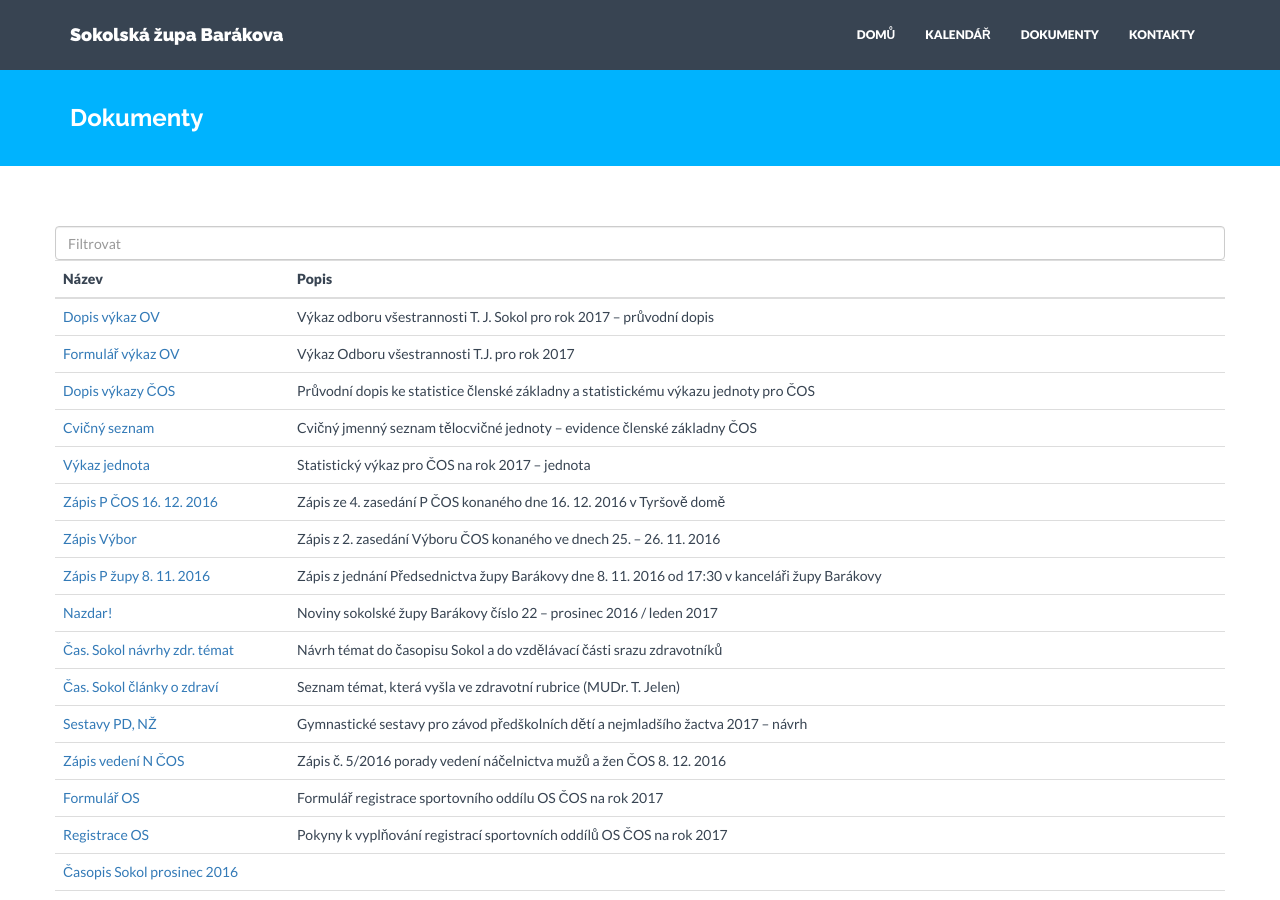
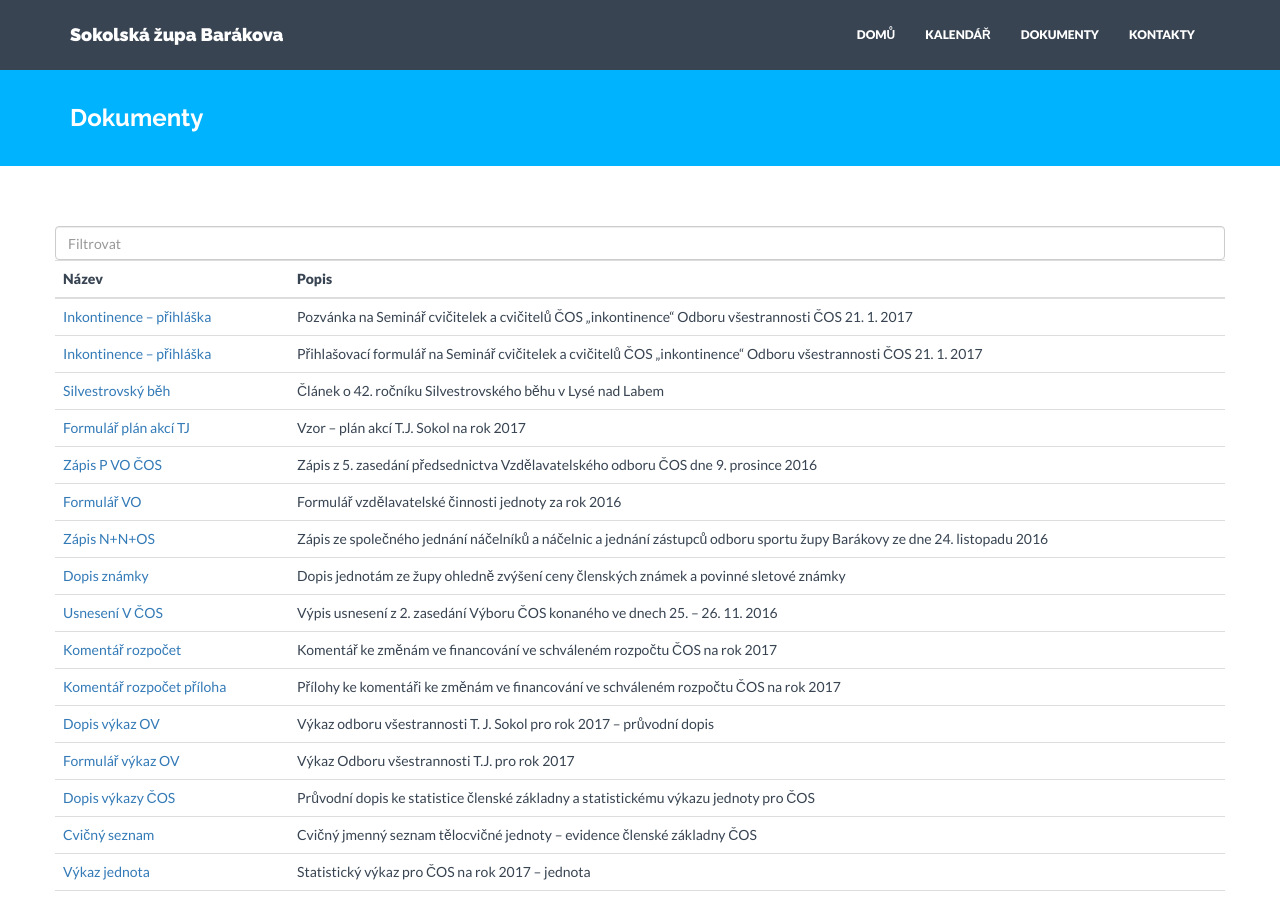
Before and after one commit to milanhybner/zbarakova.cz, a Jekyll site: the page built from dokumenty.md, in a window 1280 px wide and 900 px high. Built offline with Jekyll 4.4.1, drawn with Linux system fonts in a browser that asks for light colours; nearby versions of some CDN libraries.

Commit message:
přidány dokumenty

```diff
--- a/_data/dokumenty.yaml
+++ b/_data/dokumenty.yaml
@@ -1,3 +1,47 @@
+- nazev: Inkontinence – přihláška
+  url: https://drive.google.com/open?id=0B0w6gDorCVUkeXg4RWpEMGhyUFVoOGtMR0RlOGQwN2pfZlBz
+  popis: Pozvánka na Seminář cvičitelek a cvičitelů ČOS „inkontinence“ Odboru všestrannosti ČOS 21. 1. 2017
+
+- nazev: Inkontinence – přihláška
+  url: https://drive.google.com/open?id=0B0w6gDorCVUkam1HRUZYQUxtNnF0M0NiOThzOTNXMkVjQmRr
+  popis: Přihlašovací formulář na Seminář cvičitelek a cvičitelů ČOS „inkontinence“ Odboru všestrannosti ČOS 21. 1. 2017
+
+- nazev: Silvestrovský běh
+  url: https://drive.google.com/open?id=0B0w6gDorCVUkZVFoOUotZktULTYzUU1fLXYweEtSalhZRm5N
+  popis: Článek o 42. ročníku Silvestrovského běhu v Lysé nad Labem
+
+- nazev: Formulář plán akcí TJ
+  url: https://drive.google.com/open?id=0B0w6gDorCVUkZFR0V25oQmI5Q1BUOF9jVmhLTjhWdU5JV3dF
+  popis: Vzor – plán akcí T.J. Sokol na rok 2017
+
+- nazev: Zápis P VO ČOS
+  url: https://drive.google.com/open?id=0B0w6gDorCVUkZEdKSnlYS3JQSW1BaVpDbXl4Y0FqMXlZZEhZ
+  popis: Zápis z 5. zasedání předsednictva Vzdělavatelského odboru ČOS dne 9. prosince 2016
+
+- nazev: Formulář VO
+  url: https://drive.google.com/open?id=0B0w6gDorCVUkX2M5amZPSjg1MW56NzgwSXN0a1FKbHlKbF9B
+  popis: Formulář vzdělavatelské činnosti jednoty za rok 2016
+
+- nazev: Zápis N+N+OS
+  url: https://drive.google.com/open?id=0B0w6gDorCVUkRHZIWnpPQnBzdlpWdlItUGNtNE1uUVFvZjVR
+  popis: Zápis ze společného jednání náčelníků a náčelnic a jednání zástupců odboru sportu župy Barákovy ze dne 24. listopadu 2016
+
+- nazev: Dopis známky
+  url: https://drive.google.com/open?id=0B0w6gDorCVUkOGRJeU8taGxNUFhtb0NIS09kQjVpNnlXU2VV
+  popis: Dopis jednotám ze župy ohledně zvýšení ceny členských známek a povinné sletové známky
+
+- nazev: Usnesení V ČOS
+  url: https://drive.google.com/open?id=0B0w6gDorCVUkZXU3RG40bDQxZ2gyS2dDNEhDWTN5WXRfbTFN
+  popis: Výpis usnesení z 2. zasedání Výboru ČOS konaného ve dnech 25. – 26. 11. 2016
+
+- nazev: Komentář rozpočet
+  url: https://drive.google.com/open?id=0B0w6gDorCVUkQTZQUkhCTFJDZU5RZ3VDLWV1VW1NNjh4NTU4
+  popis: Komentář ke změnám ve financování ve schváleném rozpočtu ČOS na rok 2017
+
+- nazev: Komentář rozpočet příloha
+  url: https://drive.google.com/open?id=0B0w6gDorCVUkeDZpSkM2VlRRZlktSWQ0U3lsbGpyMGlNeFkw
+  popis: Přílohy ke komentáři ke změnám ve financování ve schváleném rozpočtu ČOS na rok 2017
+
 - nazev: Dopis výkaz OV
   url: https://drive.google.com/open?id=0B0w6gDorCVUkNzhwRDA5ZVZ0amF2ZUdxOGZmcEMySXdaRnln
   popis: Výkaz odboru všestrannosti T. J. Sokol pro rok 2017 – průvodní dopis
```
Also changed, not shown: _data/akce-archiv.yaml (+10 -0 lines), _data/akce.yaml (+0 -10 lines).
